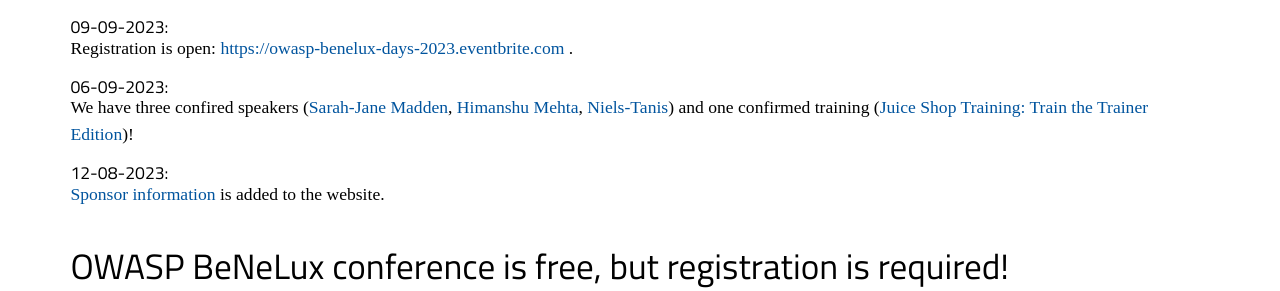
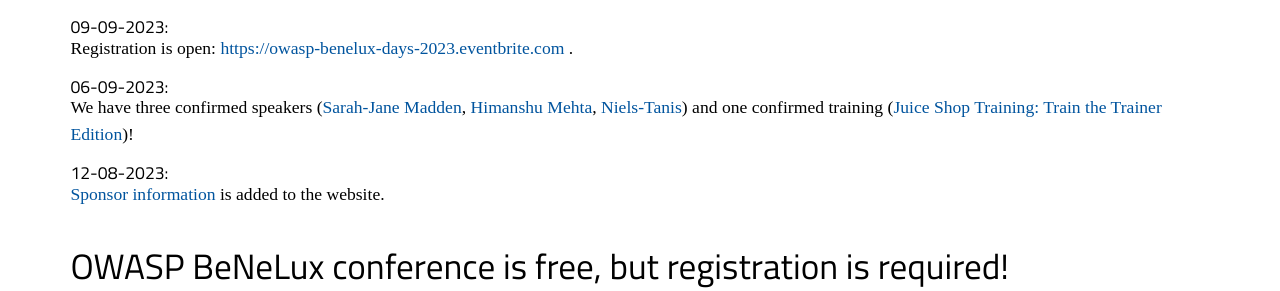
Before and after one commit to dm-17/Owasp-BeNeLux-Days-2023, a Jekyll site: the page built from index.html, in a window 1280 px wide. Shown: the part 655-946 px from the top of the page. Built offline with Jekyll 4.4.1, drawn with Linux system fonts in a browser that asks for light colours; some web fonts are replaced.

Commit message:
typo fix

```diff
--- a/_data/news.yml
+++ b/_data/news.yml
@@ -33,7 +33,7 @@
   display : yes
 - date    : 06-09-2023
   text    : >-
-            We have three confired speakers (<a href="/program/speakers#Sarah-Jane-Madden">Sarah-Jane Madden</a>,
+            We have three confirmed speakers (<a href="/program/speakers#Sarah-Jane-Madden">Sarah-Jane Madden</a>,
             <a href="/program/speakers#Himanshu-Mehta">Himanshu Mehta</a>,
             <a href="/program/speakers#Niels-Tanis">Niels-Tanis</a>) and one confirmed training
             (<a href="/program/training#Björn-Kimminich">Juice Shop Training&#58; Train the Trainer Edition</a>)!
```
